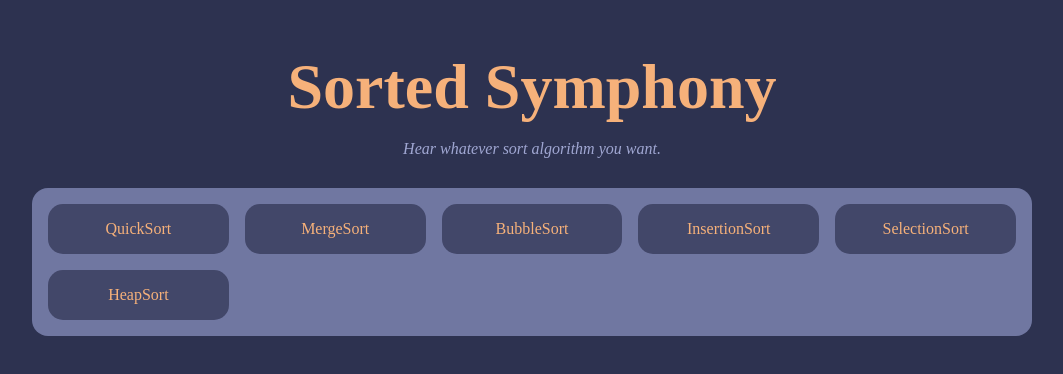
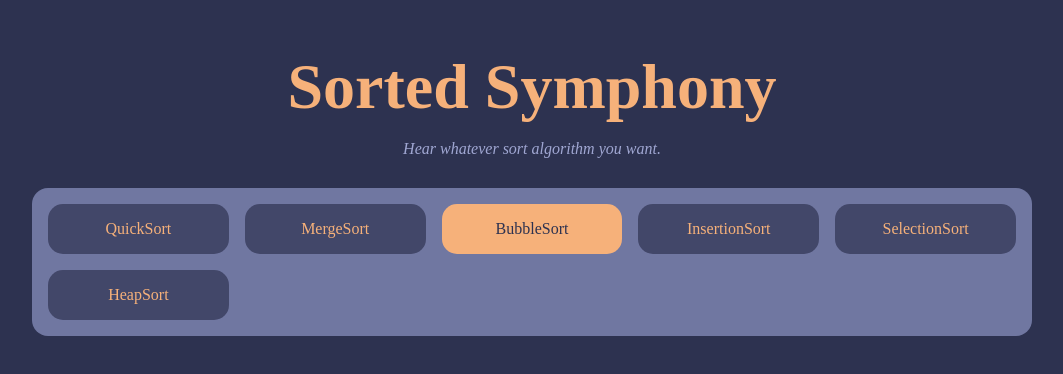
Before and after one commit to Eckry/Sorted-Symphony, a React (Vite) app: page / in a window 1280 px wide. Shown: the top 374 px of the page, without its empty margins (108-1171 px from the left). Built offline with nearby package versions, Linux system fonts and the light colour scheme; the HTML template or start-up script is replaced by a standard one.

Commit message:
add select funcionality

```diff
--- a/src/App.tsx
+++ b/src/App.tsx
@@ -1,12 +1,21 @@
+import { useState } from "react";
 import "./App.css";
 import { Header } from "./components/Header";
 import { Selection } from "./components/Selection";
+import { type Algorithm } from "./types";
+import { algorithms } from "./consts";
 
 function App() {
+  const [selected, setSelected] = useState<Algorithm>(algorithms.BUBBLESORT);
+
+  const handleOnSetSelected = (name: Algorithm) => {
+    setSelected(name);
+  }
+
   return (
     <main className="main-container">
       <Header />
-      <Selection />
+      <Selection selected={selected} handleOnSetSelected={handleOnSetSelected}/>
     </main>
   );
 }
--- a/src/components/Option.tsx
+++ b/src/components/Option.tsx
@@ -1,10 +1,22 @@
-import { Algorithm } from "../types";
-import "./styles/Option.css"
+import { type Algorithm } from "../types";
+import "./styles/Option.css";
 
 interface Props {
   name: Algorithm;
+  handleOnSetSelected: (name: Algorithm) => void;
+  selected: Algorithm
 }
 
-export const Option: React.FC<Props> = ({ name }) => {
-  return <li className="option">{name}</li>;
+export const Option: React.FC<Props> = ({ name, handleOnSetSelected, selected }) => {
+  const handleOnClick = () => {
+    handleOnSetSelected(name);
+  };
+
+  const className =  name === selected ? "option-selected" : "option"
+
+  return (
+    <li onClick={handleOnClick} className={className}>
+      {name}
+    </li>
+  );
 };
--- a/src/components/Selection.tsx
+++ b/src/components/Selection.tsx
@@ -1,13 +1,24 @@
 import "./styles/Selection.css";
 import { algorithms } from "../consts";
 import { Option } from "./Option";
+import { Algorithm } from "../types";
 
-export const Selection = () => {
+interface Props {
+  handleOnSetSelected: (name: Algorithm) => void;
+  selected: Algorithm;
+}
+
+export const Selection: React.FC<Props> = ({ handleOnSetSelected, selected }) => {
   return (
     <ul className="selection-container">
       {Object.entries(algorithms).map(([, val]) => {
         return (
-            <Option key={val} name={val}/>
+          <Option
+            handleOnSetSelected={handleOnSetSelected}
+            key={val}
+            name={val}
+            selected={selected}
+          />
         );
       })}
     </ul>
--- a/src/components/styles/Option.css
+++ b/src/components/styles/Option.css
@@ -1,7 +1,17 @@
-.option {
+.option, .option-selected {
   list-style: none;
   color: var(--highlight-color);
   background-color: var(--secondary-color);
   border-radius: 15px;
   padding: 1rem;
+  cursor: pointer;
 }
+
+.option:hover {
+  background-color: var(--primary-color);
+}
+
+.option-selected {
+  background-color: var(--highlight-color);
+  color: var(--primary-color);
+}
```
